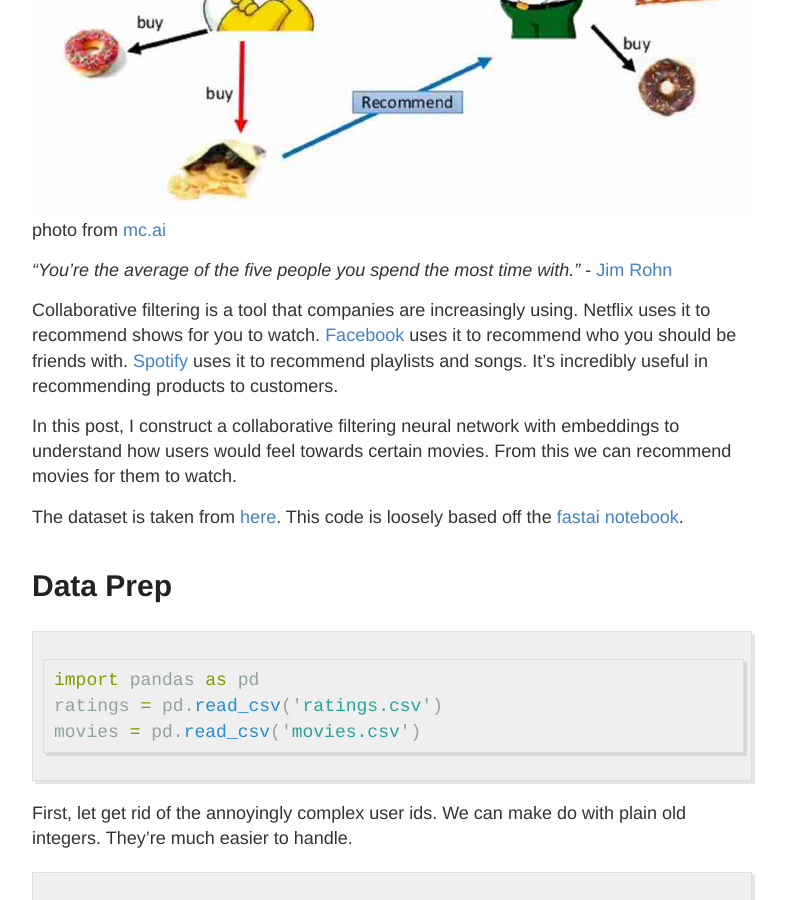
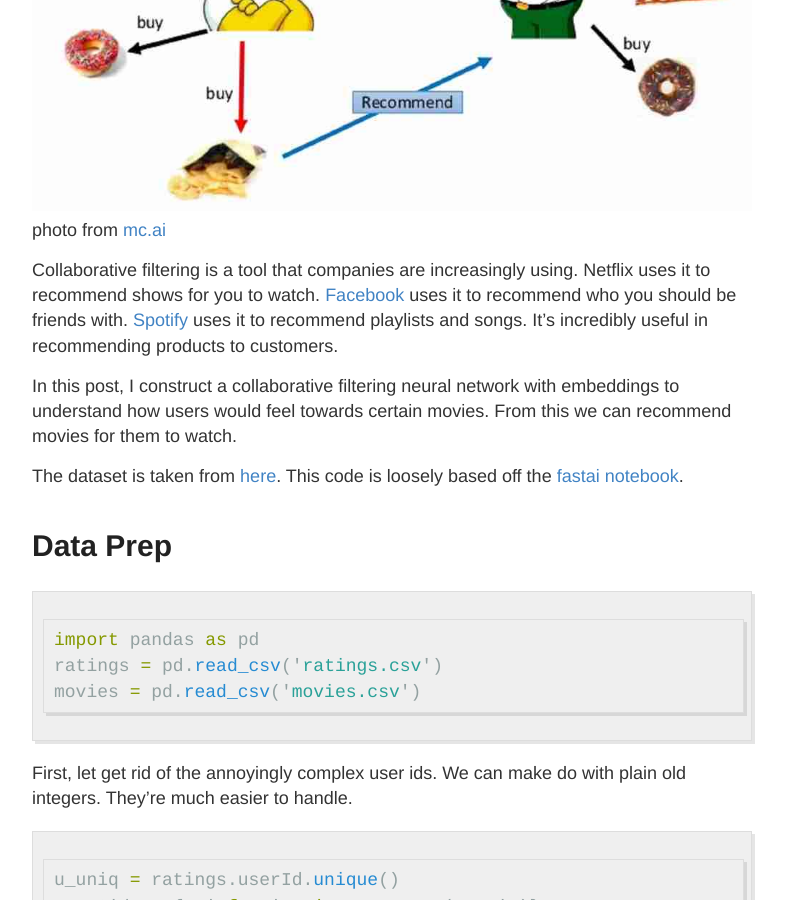
Before and after one commit to neelriyer/neelriyer.github.io, a Jekyll site: the page built from _posts/2020-07-12-Recommendation-System-in-Pytorch.md, in a window 1280 px wide and 900 px high, scrolled down 400 px. Shown: the whole window, without its empty margins (248-1034 px from the left). Built offline with Jekyll 4.4.1, drawn with Linux system fonts in a browser that asks for light colours.

Commit message:
remove quote

```diff
--- a/_posts/2020-07-12-Recommendation-System-in-Pytorch.md
+++ b/_posts/2020-07-12-Recommendation-System-in-Pytorch.md
@@ -7,8 +7,6 @@ Building a Neural Network to understand user preferences
 
 ![alt text](/images/pytorch_recommendation/intro.jpeg)
 photo from [mc.ai](https://mc.ai/deep-learning-for-collaborative-filtering-using-fastai/)
-
-*"You’re the average of the five people you spend the most time with."* - [Jim Rohn](https://en.wikipedia.org/wiki/Jim_Rohn)
 
 Collaborative filtering is a tool that companies are increasingly using. Netflix uses it to recommend shows for you to watch. [Facebook](https://engineering.fb.com/core-data/recommending-items-to-more-than-a-billion-people/) uses it to recommend who you should be friends with. [Spotify](https://medium.com/s/story/spotifys-discover-weekly-how-machine-learning-finds-your-new-music-19a41ab76efe) uses it to recommend playlists and songs. It's incredibly useful in recommending products to customers.
 
```
